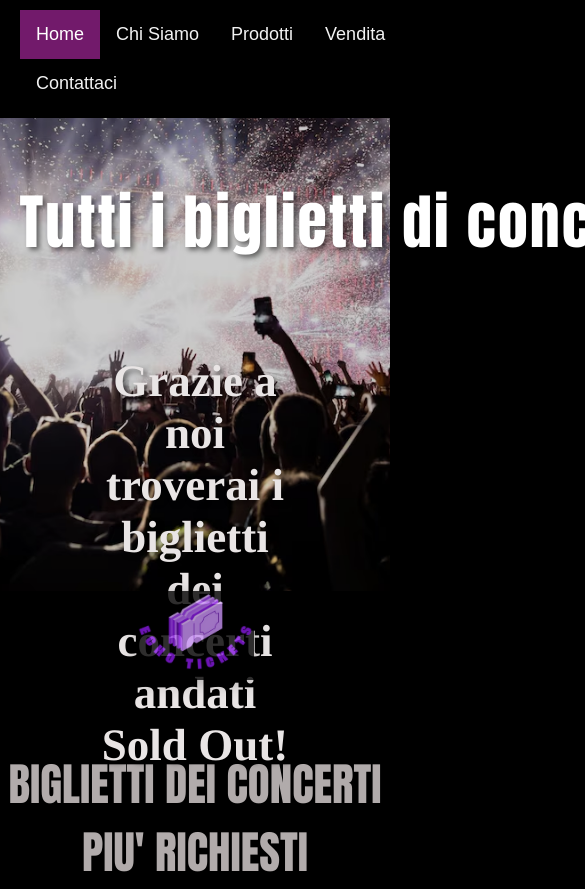
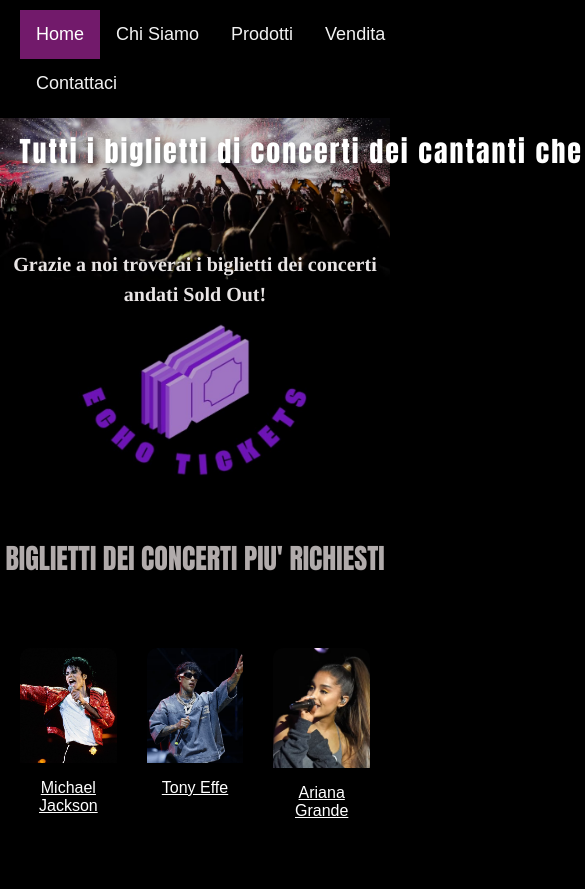
Before and after one commit to morr006/echotickets, a plain HTML site: page index.html in a window 390 px wide. Shown: the top 889 px of the page, 585 px wide, since content can reach past the window. After the commit the page ends 844 px from the top, so only its background shows below. Drawn offline with Linux system fonts and the light colour scheme.

Commit message:
Add files via upload

```diff
--- a/style.css
+++ b/style.css
@@ -179,6 +179,63 @@ header p {
     font-size: 1.2rem;
     font-weight: 300;
 }
+/* PER RESPONSIVE DESIGN*/
+/* Aggiungiamo una media query per schermi piccoli */
+@media (max-width: 768px) {
+    /* Contenitore */
+    .container {
+        display: flex;
+        flex-direction: column;
+        justify-content: center;
+        align-items: center; /* Centra tutto */
+        text-align: center; /* Centra il testo */
+        padding-top: 20px; /* Aggiungi spazio superiore */
+        width: 100%; /* Assicurati che il contenitore prenda tutta la larghezza */
+    }
+
+    /* Titolo */
+    .titolo {
+        font-size: 28px;
+        line-height: 1.5; /* Aggiungi un po' di spazio tra le righe */
+        width: 100%; /* Occupa tutta la larghezza */
+        padding: 10px;
+        margin: 0 auto; /* Centra il testo */
+        text-align: center; /* Centra il testo */
+        word-wrap: break-word; /* Permette al testo di andare a capo */
+    }
+
+    /* Descrizione */
+    .descrizione {
+        font-size: 20px;
+        line-height: 1.5; /* Spazio tra le righe */
+        width: 100%; /* Occupa tutta la larghezza */
+        padding: 10px;
+        margin: 0 auto; /* Centra il testo */
+        text-align: center; /* Centra il testo */
+        word-wrap: break-word; /* Permette al testo di andare a capo */
+    }
+
+    /* Hero image */
+    .hero-image {
+        width: 100%;
+        height: auto; /* Auto per mantenere le proporzioni */
+        object-fit: cover;
+    }
+
+    /* Logo */
+    .logo {
+        width: 60%;
+        display: block;
+        margin: 20px auto;
+    }
+
+    /* Titolo principale (BIGLIETTI DEI CONCERTI) */
+    .tit1 {
+        font-size: 28px;
+        margin-top: 20px;
+    }
+}
+
 
 /* Sezione Chi Siamo */
 .about {
```
